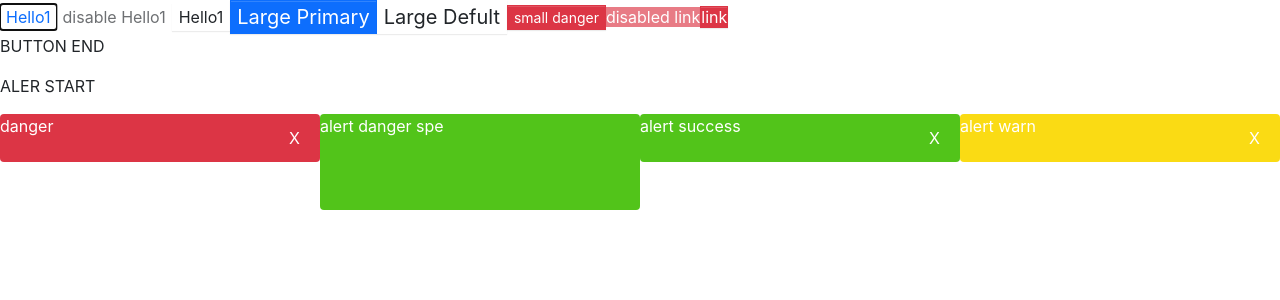
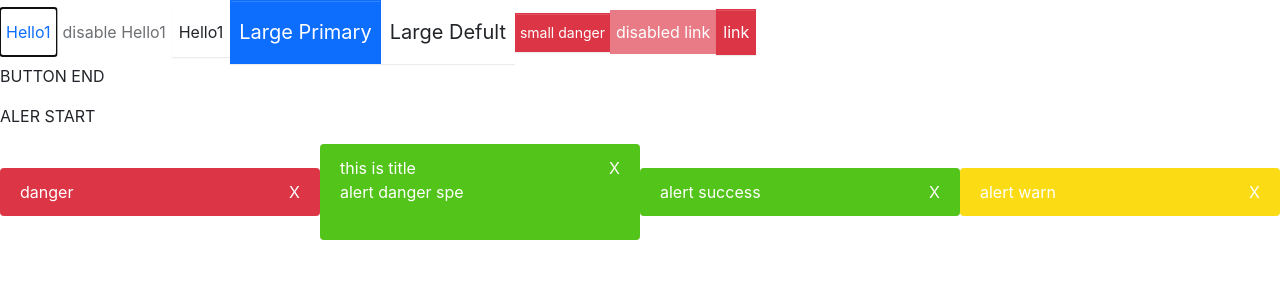
Before and after one commit to guopeng1129972/ts-react-antd, a React (Create React App) app in the folder 4/kunkunball/: page / in a window 1280 px wide. Shown: the top 300 px of the page. Built offline with nearby package versions, Linux system fonts and the light colour scheme.

Commit message:
alert就先写到这吧
alert 关闭的事件没哟完成，也不会了，就先到这，写了个弹框先放哪，往后面走吧

```diff
--- a/4/kunkunball/src/components/Alert/alert.tsx
+++ b/4/kunkunball/src/components/Alert/alert.tsx
@@ -1,4 +1,4 @@
-import React from 'react';
+import React, { useRef } from 'react';
 import classNames from 'classnames';
 
 export enum altSty {
@@ -21,17 +21,18 @@ interface baseAlertProps {
 
   children?: React.ReactNode;
 }
-
-const Alert: React.FC<baseAlertProps> = (props) => {
+type NativeAlertProps = baseAlertProps & React.AreaHTMLAttributes<HTMLElement>;
+type AnchorAlertProps = baseAlertProps & React.AnchorHTMLAttributes<HTMLElement>;
+export type AlertProps = Partial<NativeAlertProps & AnchorAlertProps>;
+const Alert: React.FC<AlertProps> = (props) => {
   const {
     className,
     altType,
-    // altState,
     altStyle,
     children,
     title,
-    ...resProps
   } = props
+  const domRef = useRef<HTMLDocument>(null)
 
   const classes = classNames('alt', className, {
     [`alt-${altType}`]: altType,
@@ -39,15 +40,27 @@ const Alert: React.FC<baseAlertProps> = (props) => {
 
     // altState: (altType !== alertType.Warning) && altState
   })
+  const onClose = () => {
+    alert(1)
+  }
 
   if (altStyle === 'spe') {
     return (
       <div
         className={classes}
       >
+        <span>
+          {title}
+        </span>
+        <p
+          className={'alt-spe-span'}
+        >{children}</p>
         <span
-          className={'alt-spe-span'}
-        >{children}</span>
+          className={'alt-no-clase-span'}
+          onClick={onClose}>
+
+          X
+        </span>
       </div>
     )
   } else {
@@ -57,9 +70,11 @@ const Alert: React.FC<baseAlertProps> = (props) => {
       >
         <span
           className={'alt-no-span'}
-        >{children}</span>
+        >{children}
+        </span>
         <span
-        className={'alt-no-clase-span'}>
+          onClick={onClose}
+          className={'alt-no-clase-span'}>
           X
         </span>
       </div>
--- a/4/kunkunball/src/style/_mixin.scss
+++ b/4/kunkunball/src/style/_mixin.scss
@@ -1,11 +1,11 @@
 @mixin button-size ($padding-x, $padding-y, $font-size, $border-raduis) {
-  padding      : $padding-x, $padding-y;
+  padding      : $padding-x $padding-y;
   font-size    : $font-size;
   border-raduis: $border-raduis;
 }
 
 @mixin alt-size ($padding-x, $padding-y, $font-size, $width, $height) {
-  padding  : $padding-x, $padding-y, $padding-y, $padding-x;
+  padding  : $padding-x $padding-y;
   font-size: $font-size;
   width    : $width;
   height   : $height;
```
